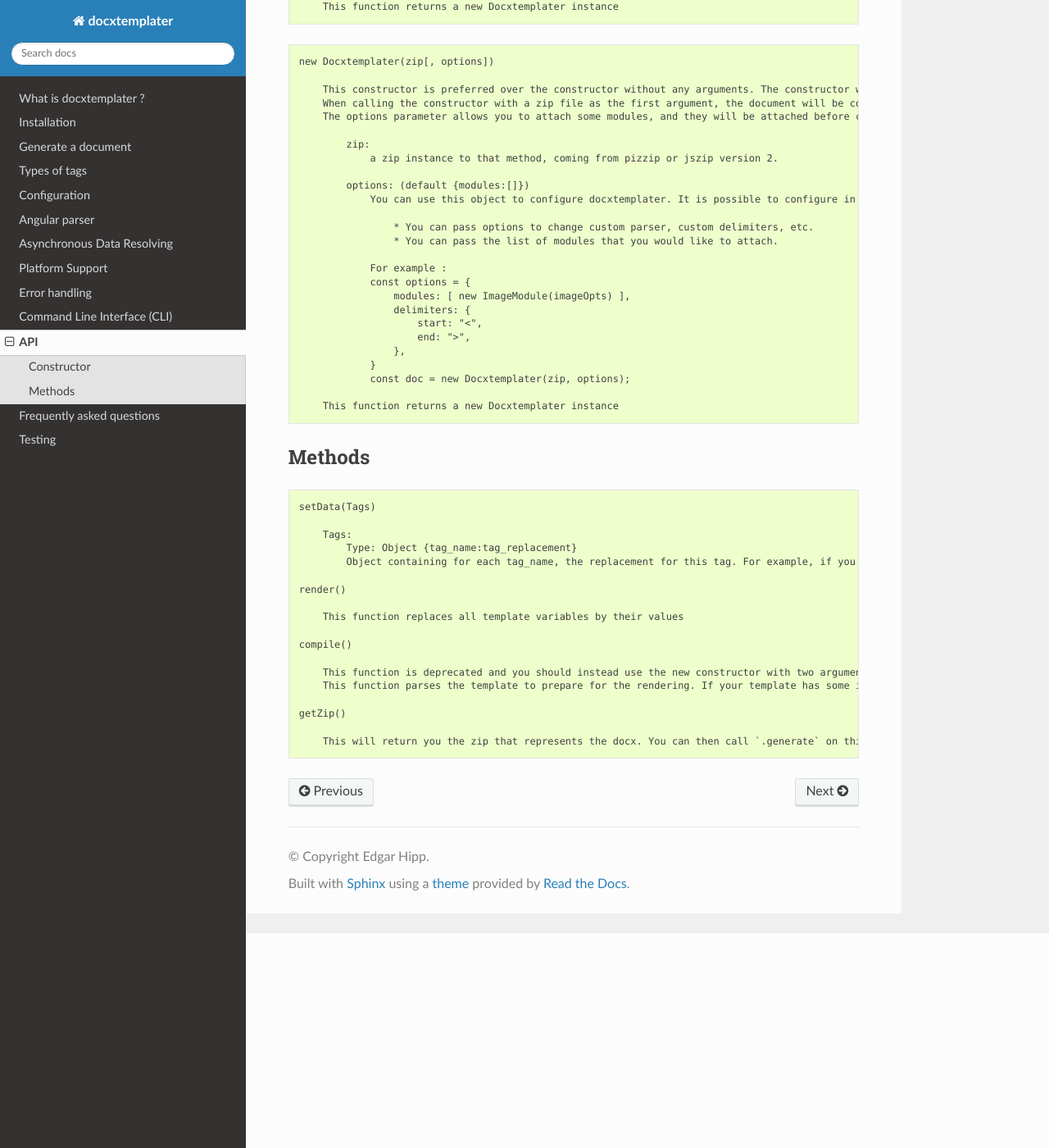
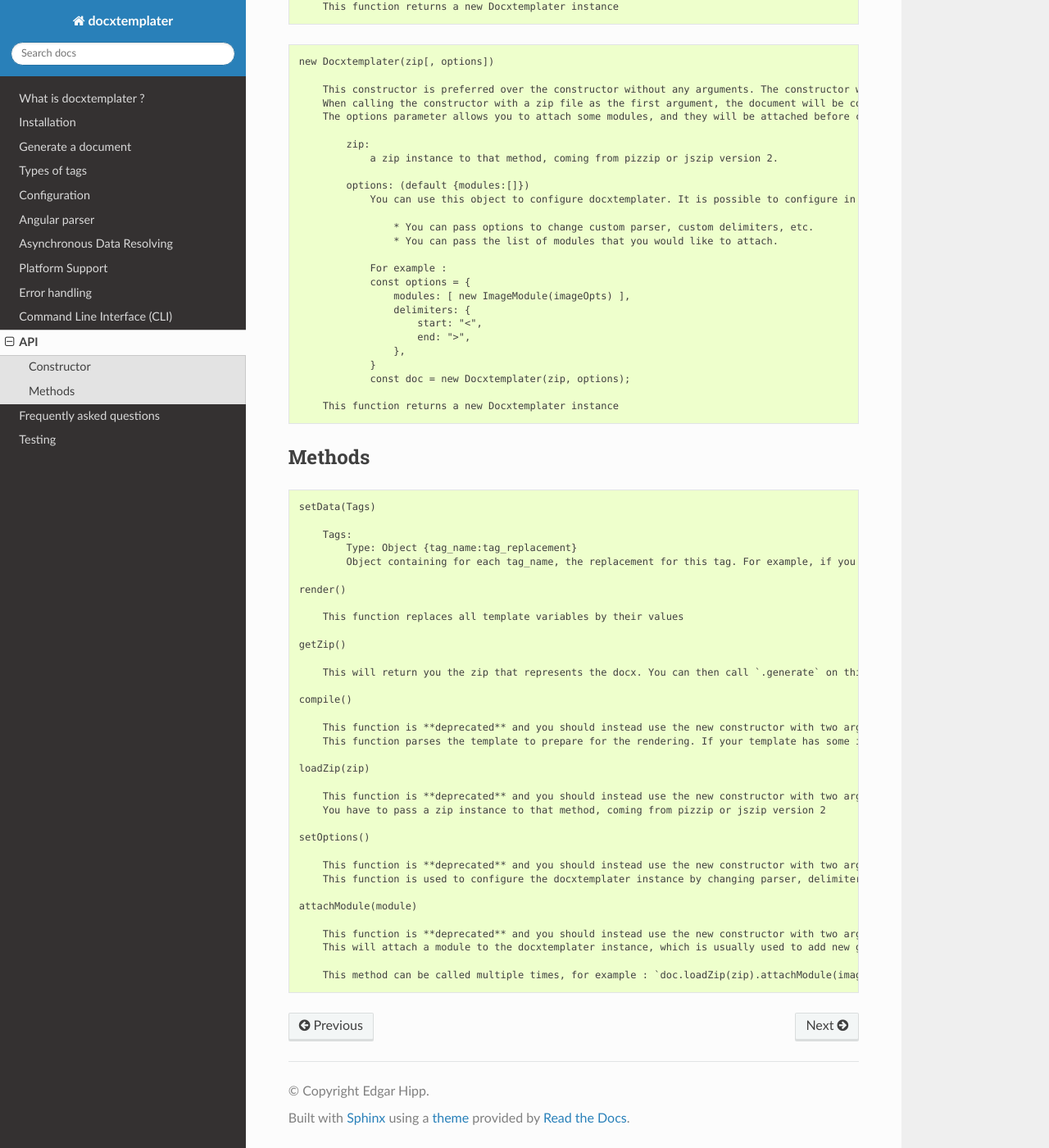
Before and after one commit to open-xml-templating/docxtemplater, a Sphinx documentation site: the page built from docs/source/api.rst, in a window 1280 px wide and 1400 px high, scrolled down 262 px. Shown: the whole window at 82% size. Built offline with Sphinx 7.4.7 and the Read the Docs theme 2.0.0, drawn with Linux system fonts in a browser that asks for light colours.

Commit message:
docs:issue#516 move the deprecated methods to the last in docs
as discussed here https://github.com/open-xml-templating/docxtemplater/pull/518#discussion_r428707781 and made deprecated bold

```diff
--- a/docs/source/api.rst
+++ b/docs/source/api.rst
@@ -60,11 +60,28 @@ Methods
 
         This function replaces all template variables by their values
 
-    compile()
-
-        This function is deprecated and you should instead use the new constructor with two arguments.
-        This function parses the template to prepare for the rendering. If your template has some issues in the syntax (for example if your tag is never closed like in : `Hello {user`), this function will throw an error with extra properties describing the error. This function is called for you in render() if you didn't call it yourself. This function should be called before doing resolveData() if you have some async data.
-
     getZip()
 
         This will return you the zip that represents the docx. You can then call `.generate` on this to generate a buffer, string , ... (see https://github.com/open-xml-templating/pizzip/blob/master/documentation/api_pizzip/generate.md)
+
+    compile()
+
+        This function is **deprecated** and you should instead use the new constructor with two arguments.
+        This function parses the template to prepare for the rendering. If your template has some issues in the syntax (for example if your tag is never closed like in : `Hello {user`), this function will throw an error with extra properties describing the error. This function is called for you in render() if you didn't call it yourself. This function should be called before doing resolveData() if you have some async data.
+
+    loadZip(zip)
+
+        This function is **deprecated** and you should instead use the new constructor with two arguments.
+        You have to pass a zip instance to that method, coming from pizzip or jszip version 2
+
+    setOptions()
+
+        This function is **deprecated** and you should instead use the new constructor with two arguments.
+        This function is used to configure the docxtemplater instance by changing parser, delimiters, etc. (See https://docxtemplater.readthedocs.io/en/latest/configuration.html).
+
+    attachModule(module)
+
+        This function is **deprecated** and you should instead use the new constructor with two arguments.
+        This will attach a module to the docxtemplater instance, which is usually used to add new generation features (possibility to include images, HTML, ...). Pro modules can be bought on https://docxtemplater.com/
+
+        This method can be called multiple times, for example : `doc.loadZip(zip).attachModule(imageModule).attachModule(htmlModule)`
```
